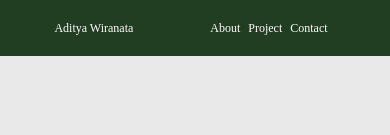
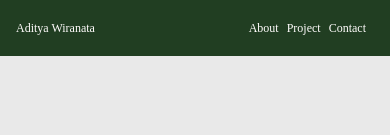
Before and after one commit to WirtzPendragon/Portofolio_nextJs, a Next.js app: page / in a window 390 px wide. Shown: the top 135 px of the page. Built offline with nearby package versions, Linux system fonts and the light colour scheme.

Commit message:
justify navbar

```diff
--- a/src/components/navbar.js
+++ b/src/components/navbar.js
@@ -3,7 +3,7 @@ export default function Navbar({ children }) {
     return (
       <>
 
-      <div className="flex flex-row w-screen h-14 items-center justify-around font-inter font-medium text-xs lg:text-lg bg-appGreen-900 text-primary px-4">
+      <div className="flex flex-row w-screen h-14 items-center justify-between lg:justify-around font-inter font-medium text-xs lg:text-lg bg-appGreen-900 text-primary px-4">
         <p>Aditya Wiranata</p>
         <span className="flex ">
         <a href="#" className="hover:scale-125 my-5 mr-2"> About</a>
```
